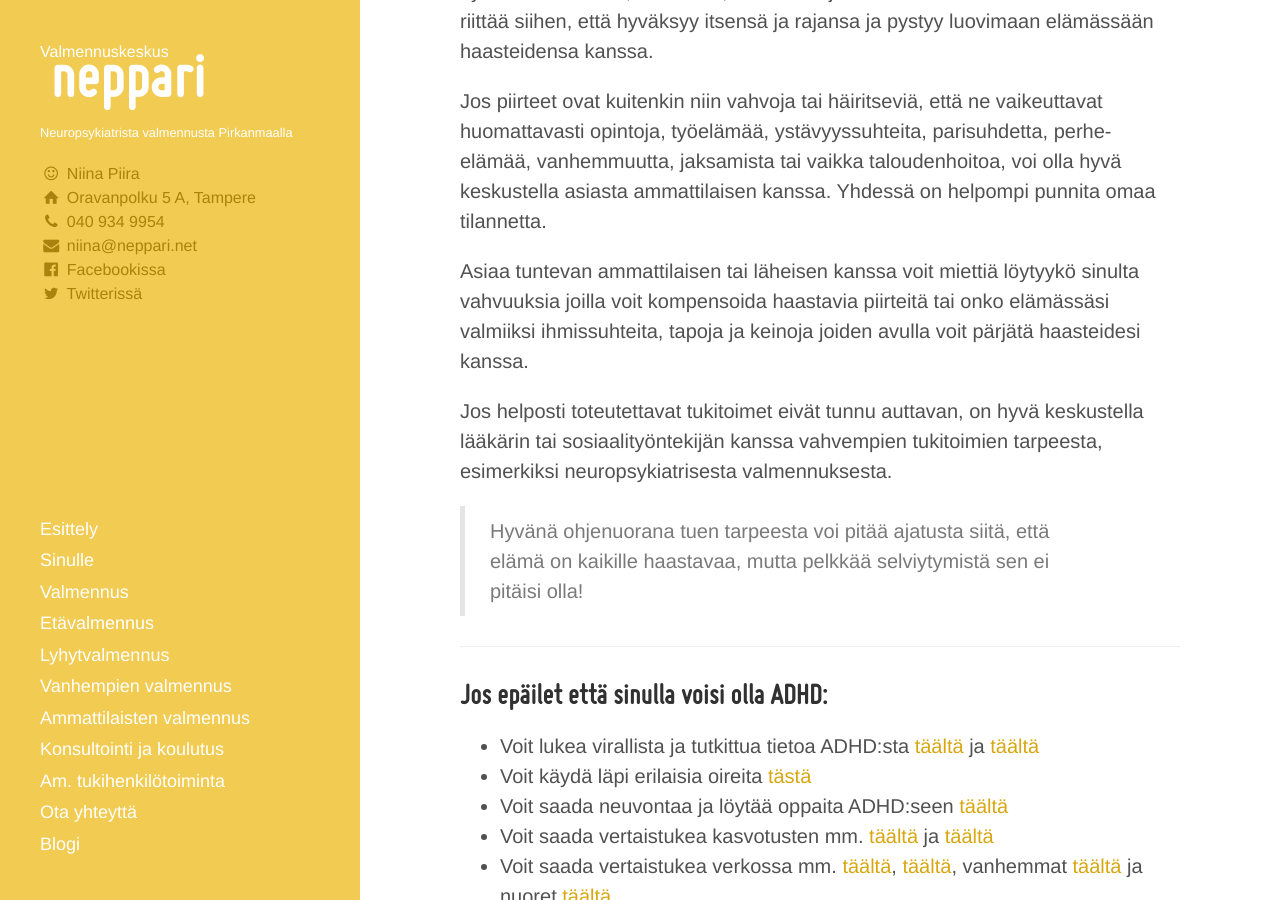
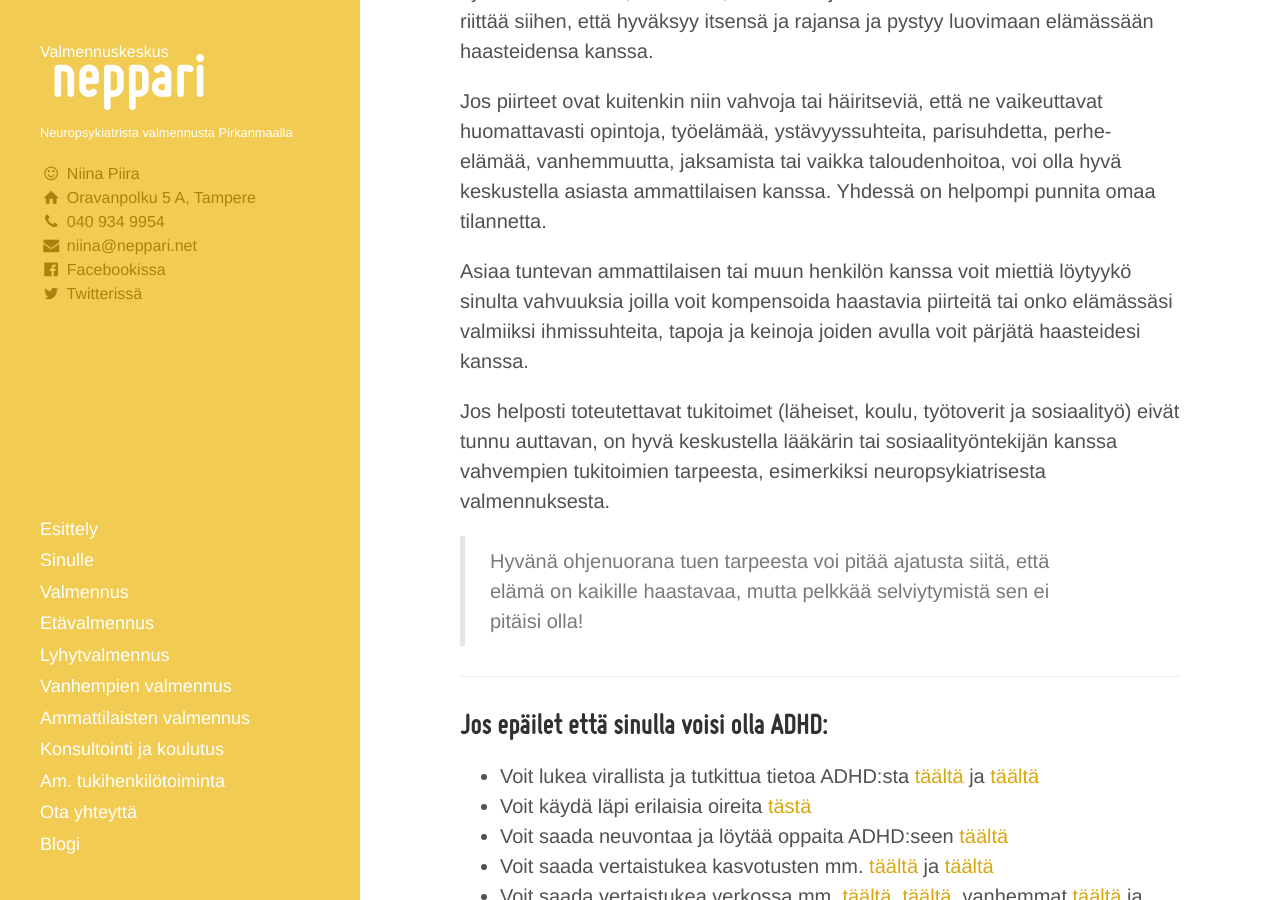
Before and after one commit to niinapiira/neppari.net, a Jekyll site: the page built from pieni-adhd-infopaketti.md, in a window 1280 px wide and 900 px high, scrolled down 2083 px. Built offline with Jekyll 4.4.1, drawn with Linux system fonts in a browser that asks for light colours.

Commit message:
Updated pieni-adhd-infopaketti.md

```diff
--- a/pieni-adhd-infopaketti.md
+++ b/pieni-adhd-infopaketti.md
@@ -62,9 +62,9 @@ Ammattiapu ei ole aina tarpeen, vaan hyvät ihmissuhteet, avoimuus, vertaistuki
 
 Jos piirteet ovat kuitenkin niin vahvoja tai häiritseviä, että ne vaikeuttavat huomattavasti opintoja, työelämää, ystävyyssuhteita, parisuhdetta, perhe-elämää, vanhemmuutta, jaksamista tai vaikka taloudenhoitoa, voi olla hyvä keskustella asiasta ammattilaisen kanssa. Yhdessä on helpompi punnita omaa tilannetta.
 
-Asiaa tuntevan ammattilaisen tai läheisen kanssa voit miettiä löytyykö sinulta vahvuuksia joilla voit kompensoida haastavia piirteitä tai onko elämässäsi valmiiksi ihmissuhteita, tapoja ja keinoja joiden avulla voit pärjätä haasteidesi kanssa.
+Asiaa tuntevan ammattilaisen tai muun henkilön kanssa voit miettiä löytyykö sinulta vahvuuksia joilla voit kompensoida haastavia piirteitä tai onko elämässäsi valmiiksi ihmissuhteita, tapoja ja keinoja joiden avulla voit pärjätä haasteidesi kanssa.
 
-Jos helposti toteutettavat tukitoimet eivät tunnu auttavan, on hyvä keskustella lääkärin tai sosiaalityöntekijän kanssa vahvempien tukitoimien tarpeesta, esimerkiksi neuropsykiatrisesta valmennuksesta.
+Jos helposti toteutettavat tukitoimet (läheiset, koulu, työtoverit ja sosiaalityö) eivät tunnu auttavan, on hyvä keskustella lääkärin tai sosiaalityöntekijän kanssa vahvempien tukitoimien tarpeesta, esimerkiksi neuropsykiatrisesta valmennuksesta.
 
 > Hyvänä ohjenuorana tuen tarpeesta voi pitää ajatusta siitä, että elämä on kaikille haastavaa, mutta pelkkää selviytymistä sen ei pitäisi olla!
 
```
